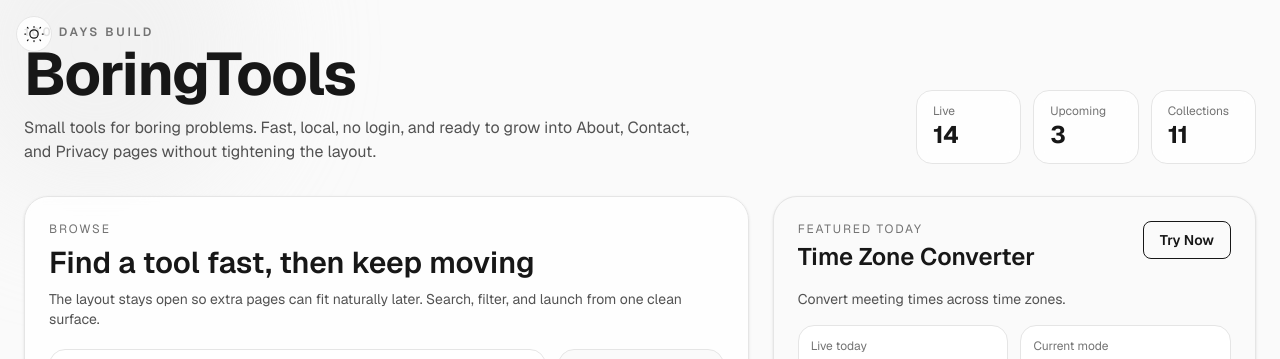
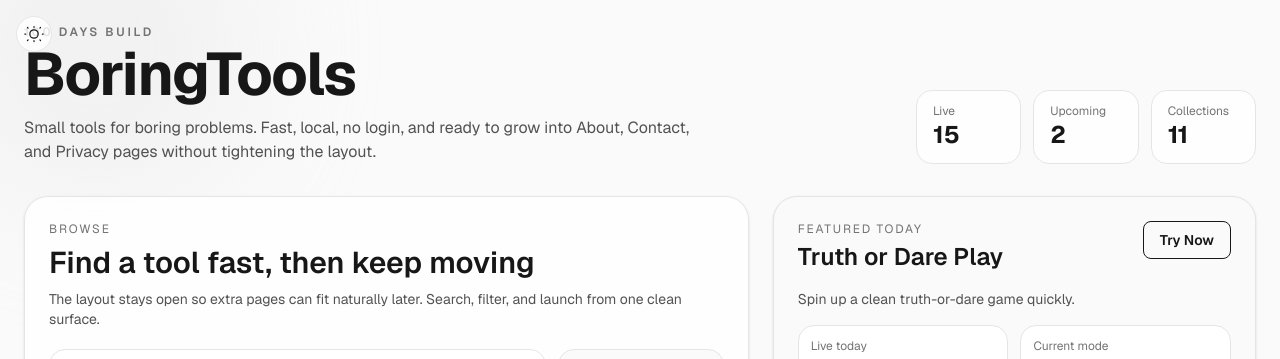
Before and after one commit to ius-sharma/boring-tools, a Next.js app: page / in a window 1280 px wide. Shown: the top 359 px of the page. Built offline with nearby package versions, Linux system fonts and the light colour scheme.

Commit message:
chore: mark Day 15 Truth or Dare Play live in README and homepage

```diff
--- a/app/page.jsx
+++ b/app/page.jsx
@@ -165,6 +165,7 @@ const liveToolIds = new Set([
   "gst-calculator",
   "to-do-list",
   "time-zone-converter",
+  "truth-or-dare-play",
 ]);
 
 // Derive the currently available live tools and the rest (moved to upcoming)
@@ -321,7 +322,7 @@ export default function Home() {
     [recentTools]
   );
 
-  const featuredTool = availableTools.find((t) => t.id === "time-zone-converter") || availableTools.find((tool) => tool.isNew) || availableTools[0];
+  const featuredTool = availableTools.find((t) => t.id === "truth-or-dare-play") || availableTools.find((tool) => tool.isNew) || availableTools[0];
 
   useEffect(() => {
     const onKeyDown = (event) => {
```
Also changed, not shown: 1 other file (tests, documents, lock files or other folders).
